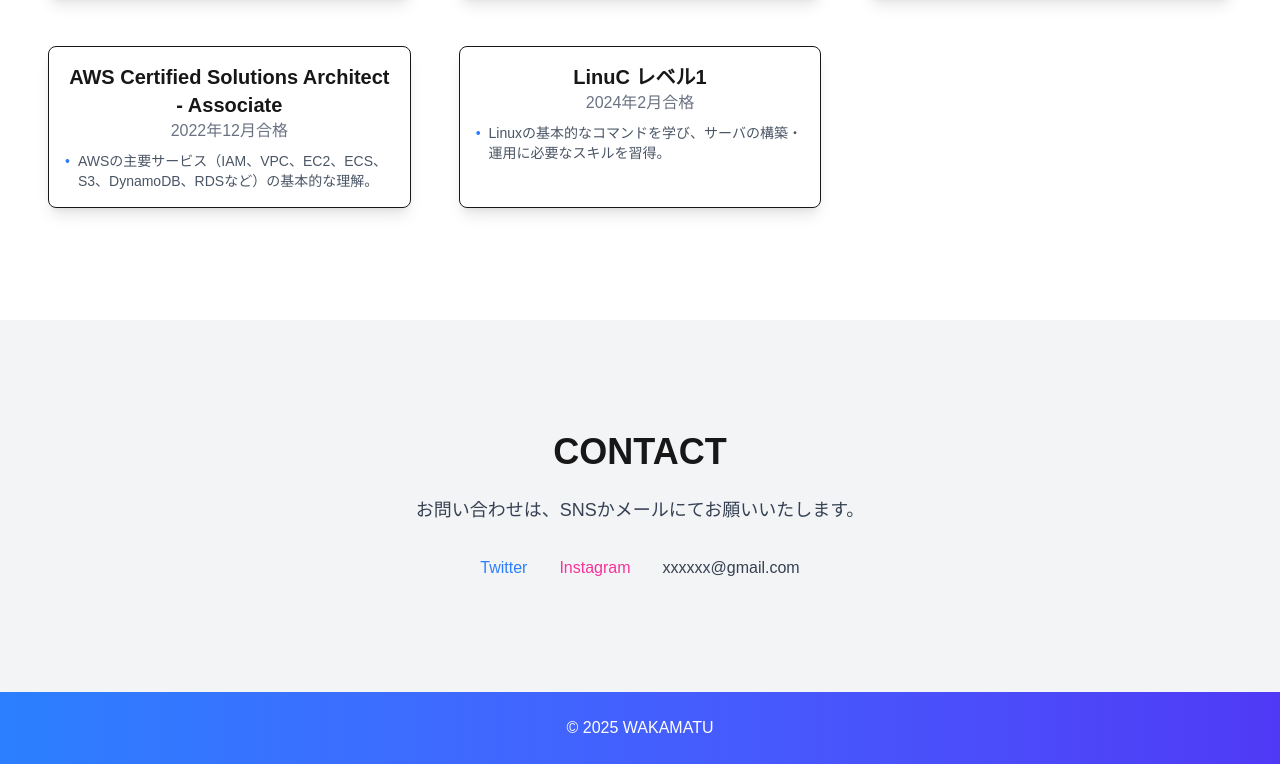
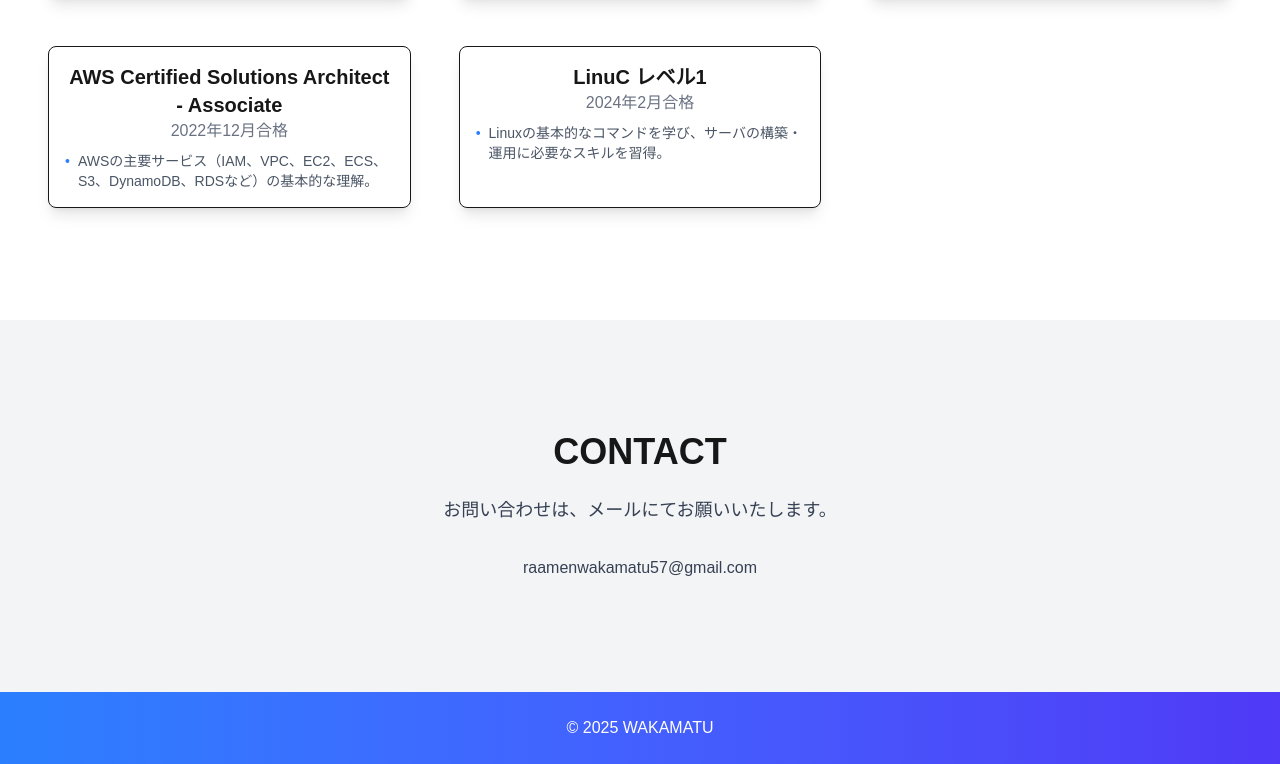
Before and after one commit to Wakamatu57/my-portfolio, a Next.js app: page / in a window 1280 px wide. Shown: the part 2398-3162 px from the top of the page. Built offline with nearby package versions, Linux system fonts and the light colour scheme.

Commit message:
コンタクト、フッターをコンポーネント化

```diff
--- /dev/null
+++ b/src/app/components/contact/index.tsx
@@ -0,0 +1,16 @@
+const Contact = () => {
+  return (
+    <div className="max-w-screen-xl mx-auto text-center">
+      <h2 className="text-4xl font-semibold mb-6">CONTACT</h2>
+      <p className="text-lg text-gray-700 mb-8">
+        お問い合わせは、
+        <br className="block md:hidden" />
+        メールにてお願いいたします。
+      </p>
+      <div className="flex justify-center space-x-8">
+        <span className="text-gray-700">raamenwakamatu57@gmail.com</span>
+      </div>
+    </div>
+  );
+};
+export default Contact;
--- /dev/null
+++ b/src/app/components/footer/index.tsx
@@ -0,0 +1,9 @@
+const Footer = () => {
+  return (
+    <footer className="py-6 bg-gradient-to-r from-blue-500 to-indigo-600 text-white text-center">
+      <div>&copy; 2025 WAKAMATU</div>
+    </footer>
+  );
+};
+
+export default Footer;
--- a/src/app/page.tsx
+++ b/src/app/page.tsx
@@ -5,6 +5,8 @@ import SplitSection from './components/split';
 import Works from './components/work';
 import Skills from './components/skill';
 import Licenses from './components/license';
+import Contact from './components/contact';
+import Footer from './components/footer';
 
 export default function Home() {
   return (
@@ -25,38 +27,12 @@ export default function Home() {
 
         {/* Contact section */}
         <section id="contact" className="py-28 bg-gray-100">
-          <div className="max-w-screen-xl mx-auto text-center">
-            <h2 className="text-4xl font-semibold mb-6">CONTACT</h2>
-            <p className="text-lg text-gray-700 mb-8">
-              お問い合わせは、
-              <br className="block md:hidden" />
-              SNSかメールにてお願いいたします。
-            </p>
-            <div className="flex justify-center space-x-8">
-              <a
-                href="https://twitter.com"
-                target="_blank"
-                className="text-blue-500 hover:text-blue-700 transition"
-              >
-                Twitter
-              </a>
-              <a
-                href="https://instagram.com"
-                target="_blank"
-                className="text-pink-500 hover:text-pink-700 transition"
-              >
-                Instagram
-              </a>
-              <span className="text-gray-700">xxxxxx@gmail.com</span>
-            </div>
-          </div>
+          <Contact />
         </section>
       </main>
 
       {/* Footer */}
-      <footer className="py-6 bg-gradient-to-r from-blue-500 to-indigo-600 text-white text-center">
-        <div>&copy; 2025 WAKAMATU</div>
-      </footer>
+      <Footer />
     </div>
   );
 }
```
